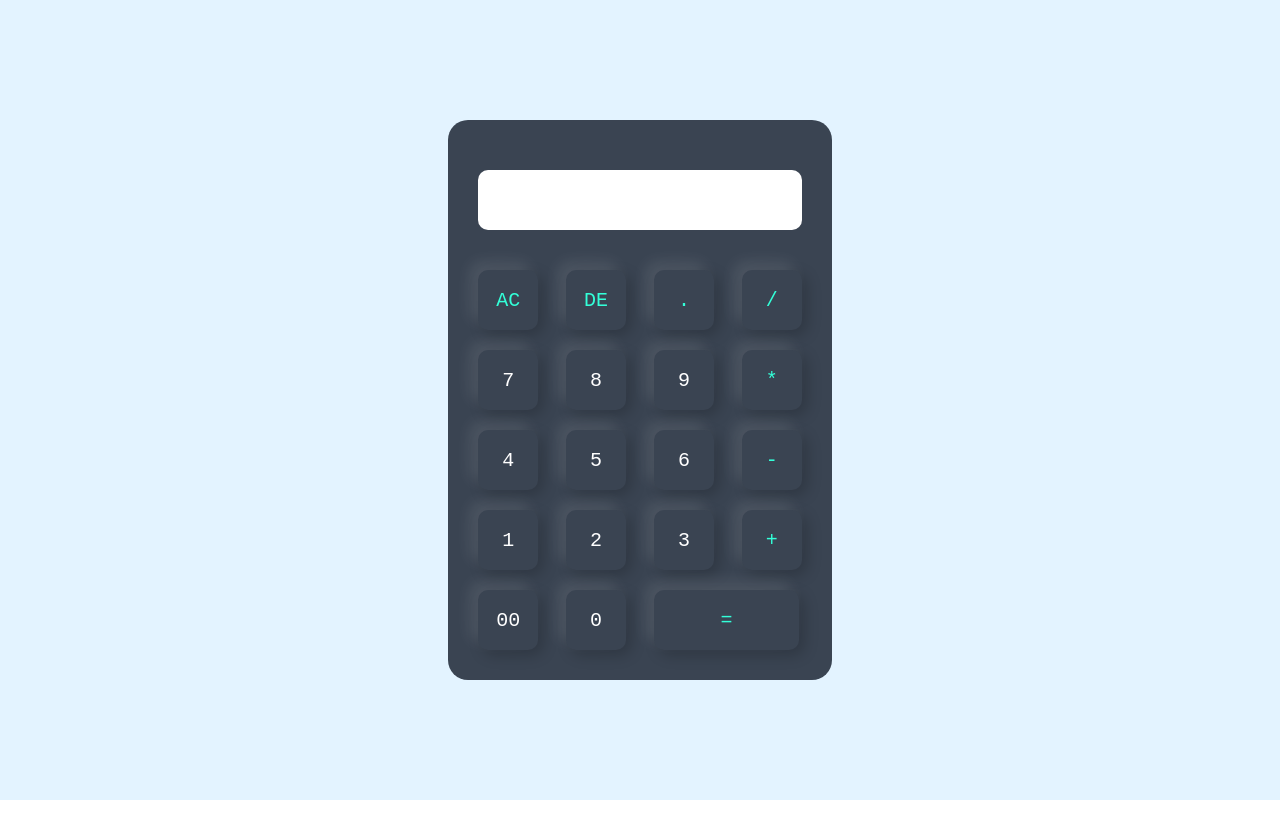
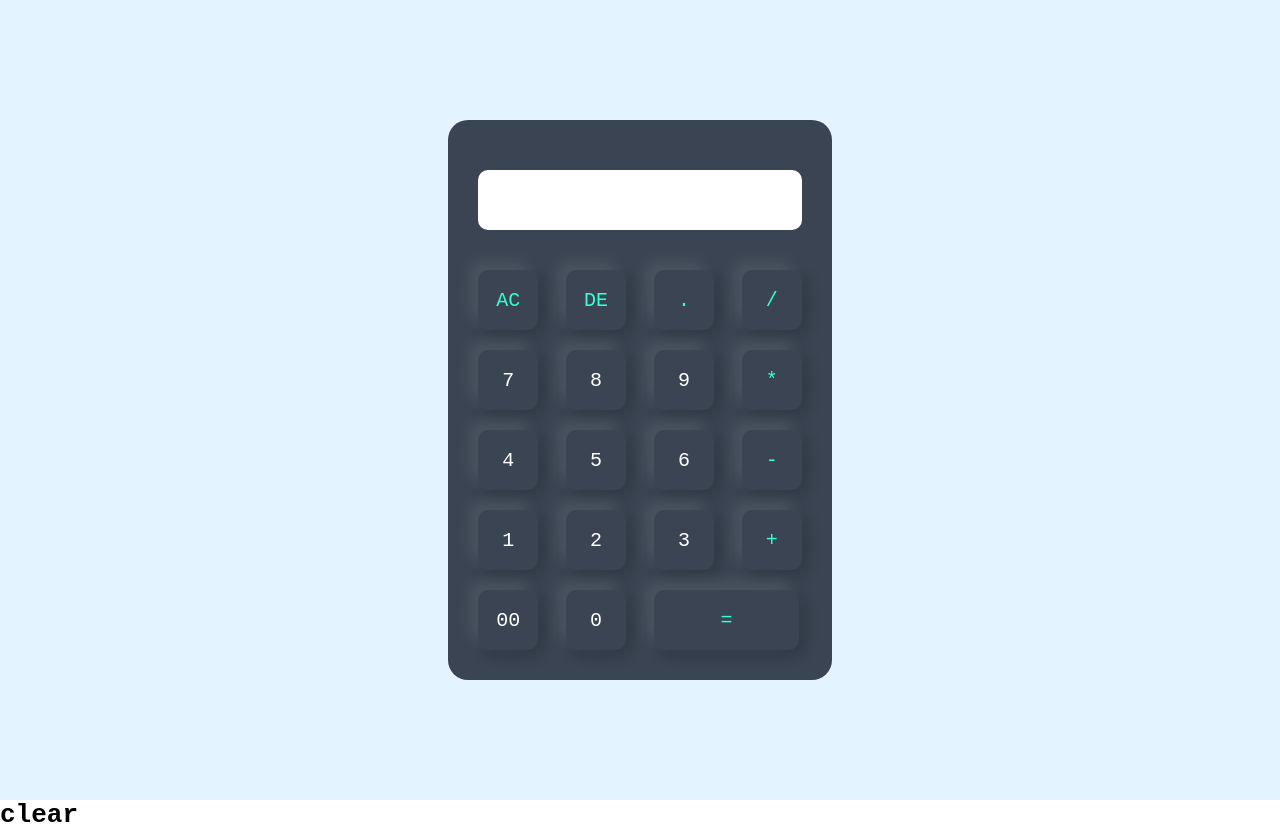
Before and after one commit to Aman7723/calculater, a plain HTML site: page index.html in a window 1280 px wide. Before the commit the page ends 800 px from the top, so only its background shows below. Drawn offline with Linux system fonts and the light colour scheme.

Commit message:
learnig git

```diff
--- a/index.html
+++ b/index.html
@@ -47,5 +47,10 @@
             </form>
         </div>
     </div>
+    <div>
+        <h1>
+            clear
+        </h1>
+    </div>
 </body>
 </html>
```
Also changed, not shown: script.js (added).
